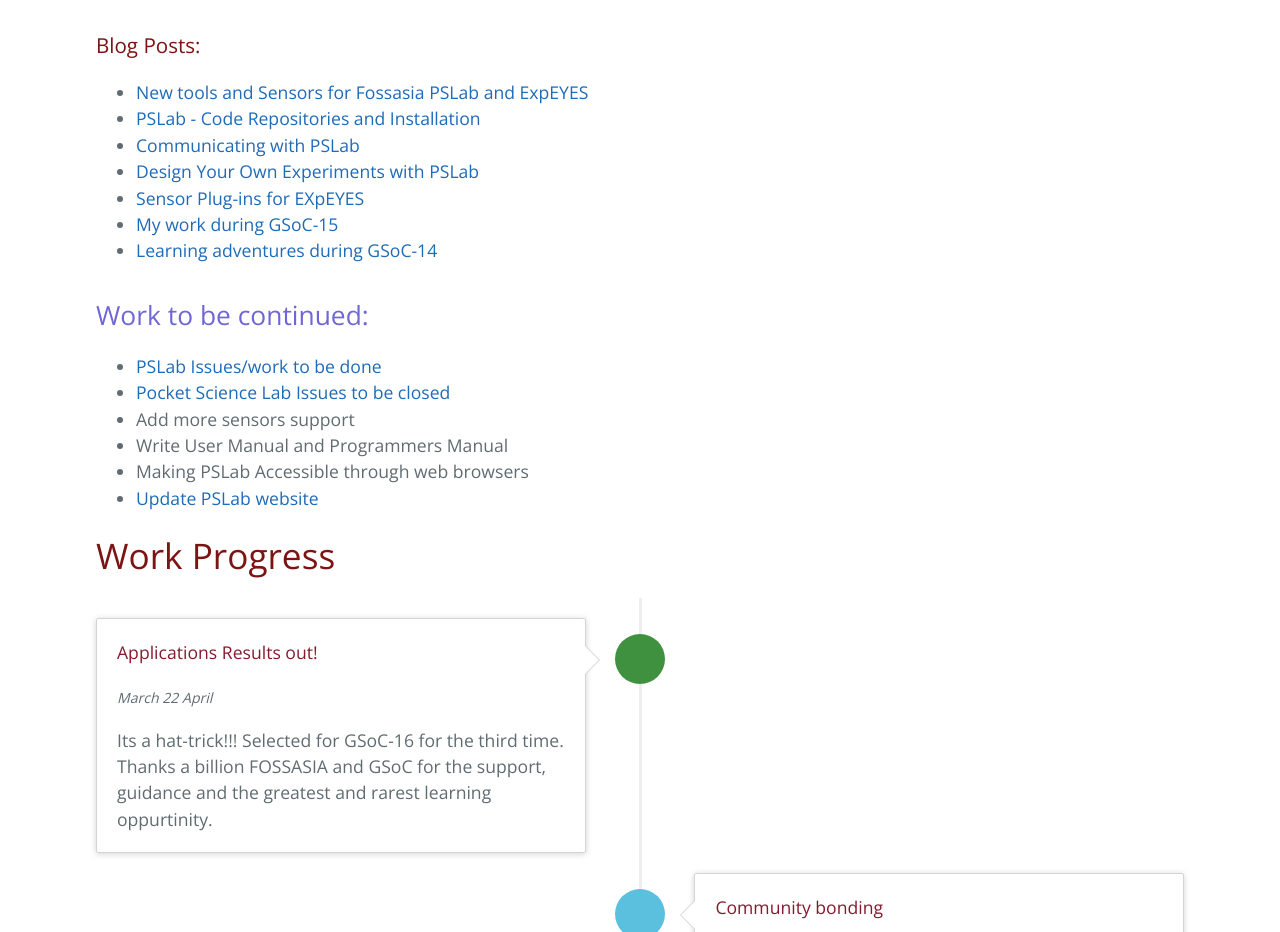
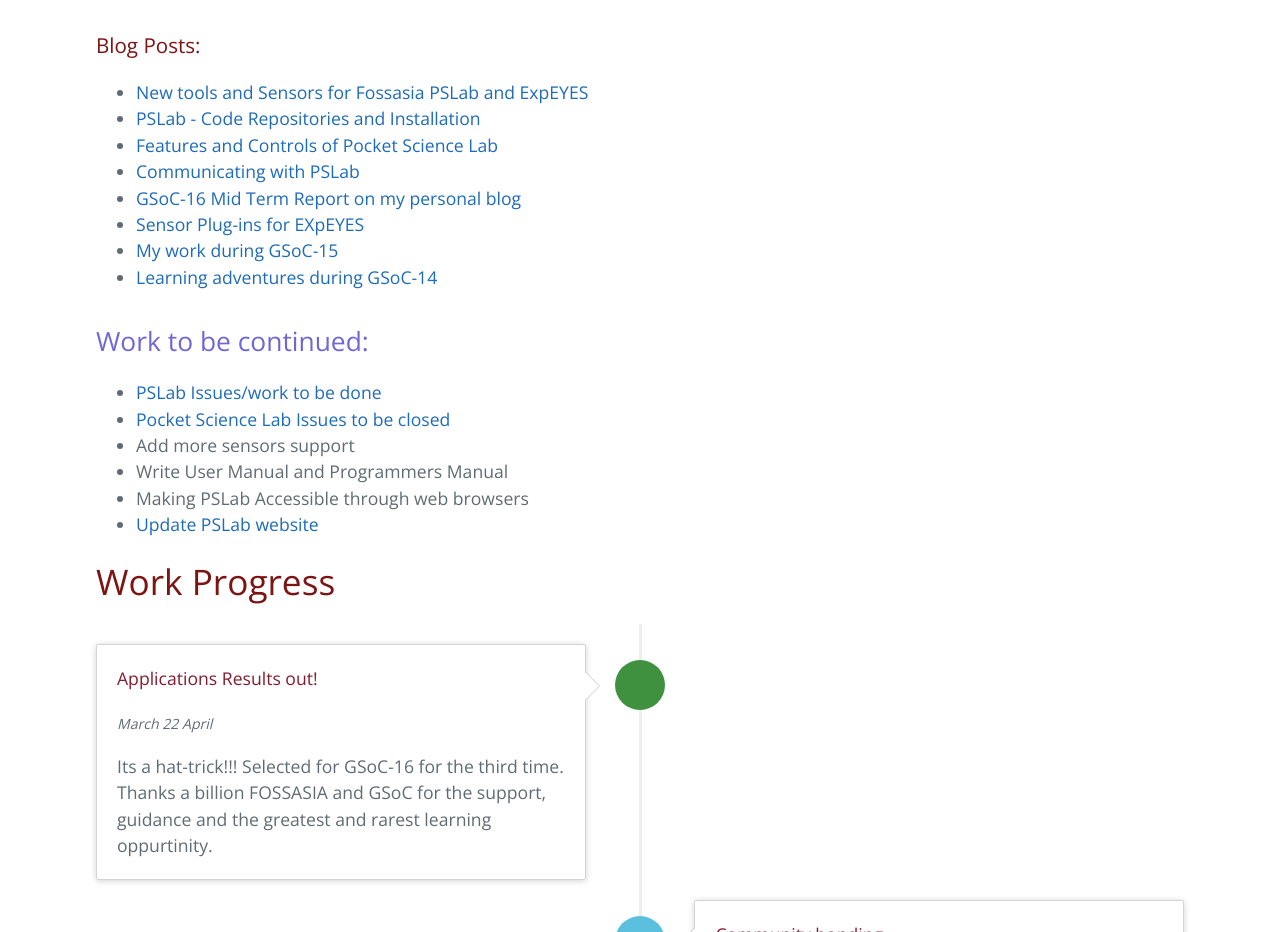
Before and after one commit to wavicles/wavicles.github.io, a plain HTML site: page index.html in a window 1280 px wide. Shown: the part 2907-3839 px from the top of the page. Drawn offline with nearby package versions, Linux system fonts and the light colour scheme; some icons are missing.

Commit message:
add blog links

```diff
--- a/index.html
+++ b/index.html
@@ -132,8 +132,9 @@ Wireless sensor interface is also ready and many wireless sensors can be accesse
     <ul>
 	<li> <a href="http://blog.fossasia.org/new-tools-and-sensors-fossasia-pslab-and-expeyes/">New tools and Sensors for Fossasia PSLab and ExpEYES</a></li>
 	<li> <a href="http://blog.fossasia.org/pslab-code-repository-and-installation/">PSLab - Code Repositories and Installation</a></li>
+	<li> <a href="http://blog.fossasia.org/features-and-controls-of-pocket-science-lab/">Features and Controls of Pocket Science Lab</a></li>
 	<li> <a href="http://blog.fossasia.org/communicating-with-pocket-science-lab-via-usb-and-capturing-and-plotting-sine-waves/">Communicating with PSLab</a></li>
-	<li> <a href="http://blog.fossasia.org/design-your-own-experiments-with-pslab/">Design Your Own Experiments with PSLab</a></li>
+	<li> <a href="http://www.gnovi.in/2016/06/20/fossasia-pslab-gsoc-16-mid-term-report/">GSoC-16 Mid Term Report on my personal blog</a></li>
 	<li> <a href="http://blog.fossasia.org/low-cost-laboratory-everyone-sensor-plug-ins-expeyes-measure-temperature-pressure-humidity-wind/">Sensor Plug-ins for EXpEYES</a></li>
 	<li> <a href="http://www.gnovi.in/2015/08/21/expeyes-gsoc-15-project-report/">My work during GSoC-15</a></li>
 	<li> <a href="http://www.gnovi.in/category/gsoc-2014/page/2/">Learning adventures during GSoC-14</a></li>
```
